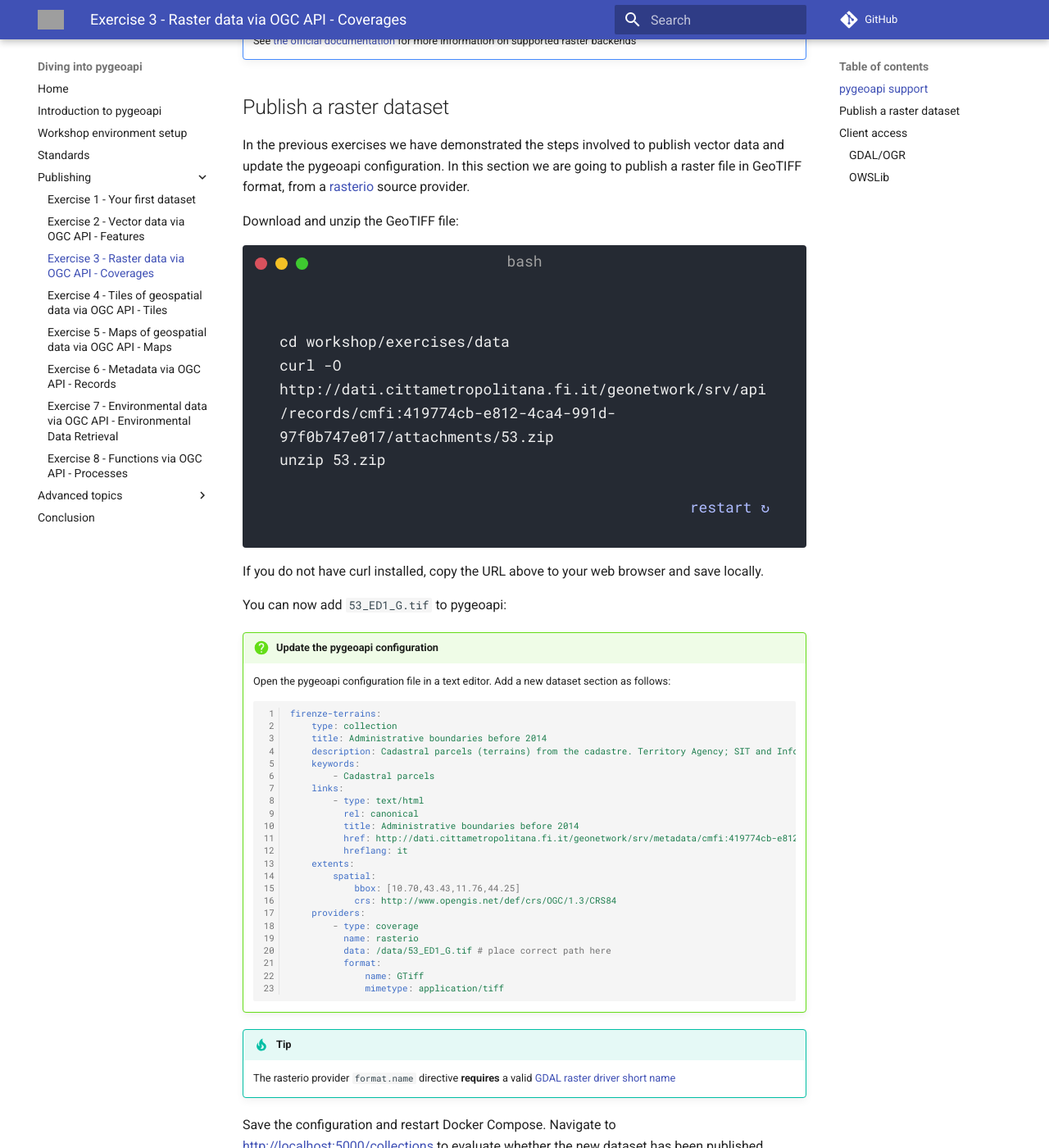
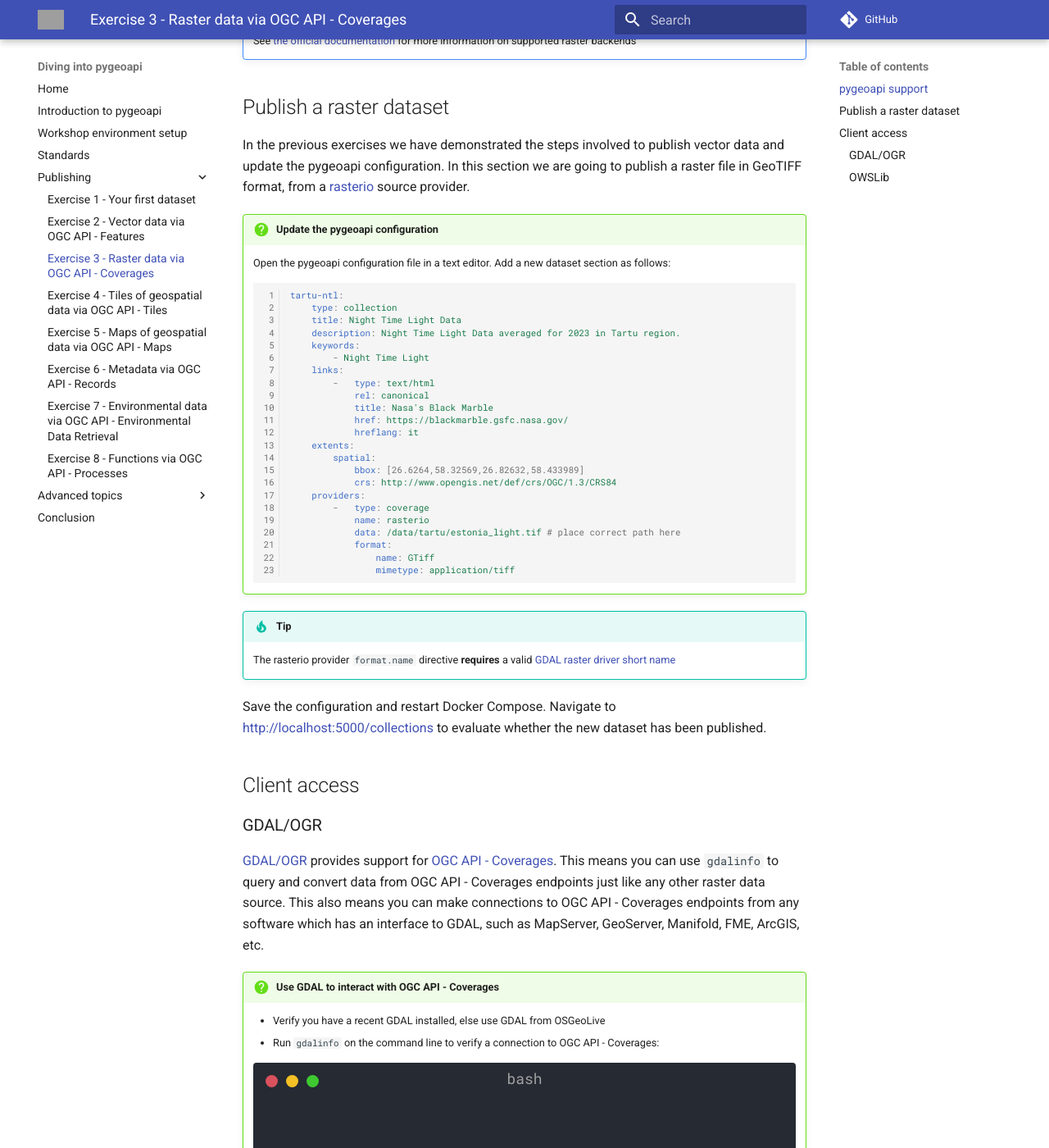
Before and after one commit to geopython/diving-into-pygeoapi, an MkDocs documentation site: the page built from workshop/content/docs/publishing/ogcapi-coverages.md, in a window 1280 px wide and 1400 px high, scrolled down 445 px. Shown: the whole window at 82% size. Built offline with MkDocs 1.6.1 and Material for MkDocs 9.7.7, drawn with Linux system fonts in a browser that asks for light colours; comment, search, counter and statistics services are not loaded; grey boxes are pictures that could not be loaded.

Commit message:
Hotfix/update-raster (#162)
* updated coverage and volume mapping

* added /tartu/ to data in coverage

* commented data folder

* fixed doc

````diff
--- a/workshop/content/docs/publishing/ogcapi-coverages.md
+++ b/workshop/content/docs/publishing/ogcapi-coverages.md
@@ -21,51 +21,37 @@ as well as [CoverageJSON](https://covjson.org) and native output.
 
 ## Publish a raster dataset
 
-In the previous exercises we have demonstrated the steps involved to publish vector data and update the pygeoapi configuration. In this section we are going to
-publish a raster file in GeoTIFF format, from a [rasterio](https://rasterio.readthedocs.io) source provider.
+In the previous exercises we have demonstrated the steps involved to publish vector data and update the pygeoapi configuration. In this section we are going to publish a raster file in GeoTIFF format, from a [rasterio](https://rasterio.readthedocs.io) source provider.
 
-Download and unzip the GeoTIFF file:
-
-<div class="termy">
-```bash
-cd workshop/exercises/data
-curl -O http://dati.cittametropolitana.fi.it/geonetwork/srv/api/records/cmfi:419774cb-e812-4ca4-991d-97f0b747e017/attachments/53.zip
-unzip 53.zip
-```
-</div>
-
-If you do not have curl installed, copy the URL above to your web browser and save locally.
-
-You can now add `53_ED1_G.tif` to pygeoapi:
 
 !!! question "Update the pygeoapi configuration"
 
     Open the pygeoapi configuration file in a text editor. Add a new dataset section as follows:
 
     ``` {.yaml linenums="1"}
-    firenze-terrains:
+    tartu-ntl:
         type: collection
-        title: Administrative boundaries before 2014
-        description: Cadastral parcels (terrains) from the cadastre. Territory Agency; SIT and Information Networks;
+        title: Night Time Light Data
+        description: Night Time Light Data averaged for 2023 in Tartu region.
         keywords:
-            - Cadastral parcels
+            - Night Time Light
         links:
-            - type: text/html
-              rel: canonical
-              title: Administrative boundaries before 2014
-              href: http://dati.cittametropolitana.fi.it/geonetwork/srv/metadata/cmfi:419774cb-e812-4ca4-991d-97f0b747e017
-              hreflang: it
+            -   type: text/html
+                rel: canonical
+                title: Nasa's Black Marble
+                href: https://blackmarble.gsfc.nasa.gov/
+                hreflang: it
         extents:
             spatial:
-                bbox: [10.70,43.43,11.76,44.25]
+                bbox: [26.6264,58.32569,26.82632,58.433989]
                 crs: http://www.opengis.net/def/crs/OGC/1.3/CRS84
         providers:
-            - type: coverage
-              name: rasterio
-              data: /data/53_ED1_G.tif # place correct path here
-              format:
-                  name: GTiff
-                  mimetype: application/tiff
+            -   type: coverage
+                name: rasterio
+                data: /data/tartu/estonia_light.tif # place correct path here
+                format:
+                    name: GTiff
+                    mimetype: application/tiff
     ```
 
 !!! tip
````
Also changed, not shown: 2 other files.
